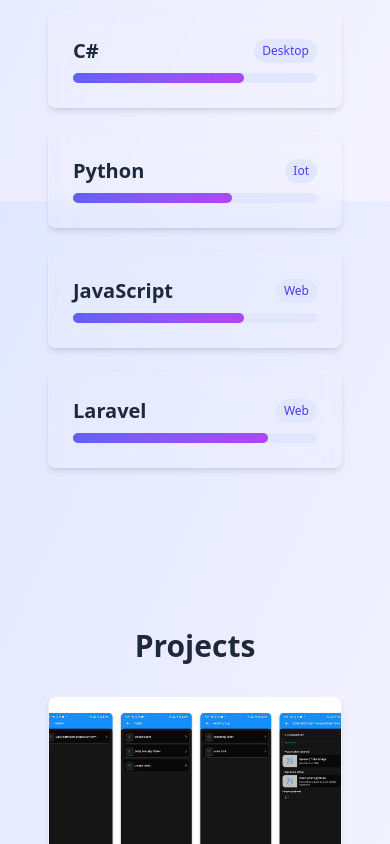
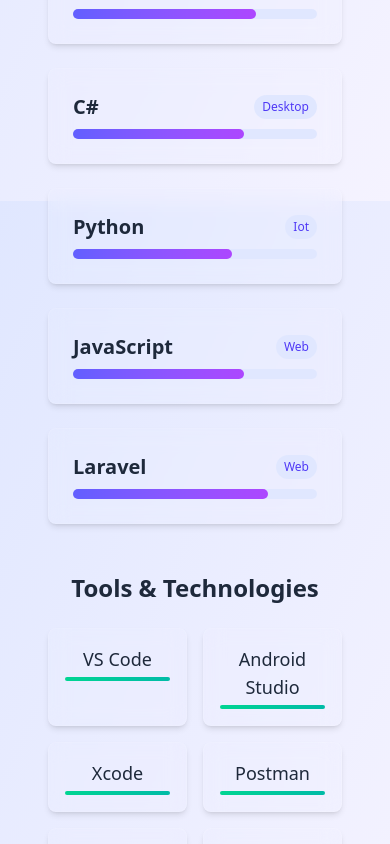
Before and after one commit to Kirara02/Portfolio-Vue, a Vue app: page / in a window 390 px wide. Shown: the part 4863-5707 px from the top of the page. Built offline with nearby package versions, Linux system fonts and the light colour scheme.

Commit message:
feat: enhance skills section with tools & technologies and add ToolCard component

```diff
--- a/cv-generator.mjs
+++ b/cv-generator.mjs
@@ -16,7 +16,8 @@
         backend: 'Backend Development',
         web: 'Web Development',
         desktop: 'Desktop Development',
-        iot: 'IoT Development'
+        iot: 'IoT Development',
+        tools: 'Tools & Technologies'
     };
 
     return `<!DOCTYPE html>
--- a/src/components/SkillSection.vue
+++ b/src/components/SkillSection.vue
@@ -1,15 +1,29 @@
 <script setup lang="ts">
-import portfolioData from '../data/portfolio.json'
-import SkillCard from './cards/SkillCard.vue'
+import portfolioData from "../data/portfolio.json";
+import SkillCard from "./cards/SkillCard.vue";
+import ToolCard from "./cards/ToolCard.vue";
+
+const programmingSkills = portfolioData.skills.filter(
+  (skill) => skill.category !== "tools"
+);
+const tools = portfolioData.skills.filter(
+  (skill) => skill.category === "tools"
+);
 </script>
 
 <template>
   <section id="skill" class="py-20">
     <div class="container mx-auto px-4">
       <h2 class="text-3xl font-bold mb-8 text-secondary">Skills</h2>
+
+      <!-- Programming Skills -->
+      <div class="mb-12">
+        <h3 class="text-2xl font-semibold mb-6 text-secondary">
+          Programming Skills
+        </h3>
         <div class="grid grid-cols-1 md:grid-cols-2 lg:grid-cols-3 gap-6">
           <SkillCard
-          v-for="skill in portfolioData.skills"
+            v-for="skill in programmingSkills"
             :key="skill.name"
             :name="skill.name"
             :level="skill.level"
@@ -17,5 +31,18 @@
           />
         </div>
       </div>
+
+      <!-- Tools & Technologies -->
+      <div>
+        <h3 class="text-2xl font-semibold mb-6 text-secondary">
+          Tools & Technologies
+        </h3>
+        <div
+          class="grid grid-cols-2 md:grid-cols-3 lg:grid-cols-4 xl:grid-cols-5 gap-4"
+        >
+          <ToolCard v-for="tool in tools" :key="tool.name" :name="tool.name" />
+        </div>
+      </div>
+    </div>
   </section>
 </template>
--- /dev/null
+++ b/src/components/cards/ToolCard.vue
@@ -0,0 +1,16 @@
+<script setup lang="ts">
+defineProps<{
+  name: string;
+}>();
+</script>
+
+<template>
+  <div
+    class="glass-effect p-4 rounded-lg shadow-md hover:shadow-lg transition-all duration-300 hover:scale-105 text-center"
+  >
+    <div class="text-lg font-medium text-secondary mb-1">{{ name }}</div>
+    <div
+      class="w-full h-1 bg-gradient-to-r from-emerald-400 to-teal-500 rounded-full"
+    ></div>
+  </div>
+</template>
--- a/src/data/portfolio.json
+++ b/src/data/portfolio.json
@@ -42,7 +42,20 @@
     { "name": "C#", "level": 70, "category": "desktop" },
     { "name": "Python", "level": 65, "category": "iot" },
     { "name": "JavaScript", "level": 70, "category": "web" },
-    { "name": "Laravel", "level": 80, "category": "web" }
+    { "name": "Laravel", "level": 80, "category": "web" },
+    { "name": "VS Code", "category": "tools" },
+    { "name": "Android Studio", "category": "tools" },
+    { "name": "Xcode", "category": "tools" },
+    { "name": "Postman", "category": "tools" },
+    { "name": "Git", "category": "tools" },
+    { "name": "GitHub", "category": "tools" },
+    { "name": "Figma", "category": "tools" },
+    { "name": "Trello", "category": "tools" },
+    { "name": "Discord", "category": "tools" },
+    { "name": "Docker", "category": "tools" },
+    { "name": "Firebase", "category": "tools" },
+    { "name": "PostgreSQL", "category": "tools" },
+    { "name": "SQLite", "category": "tools" }
   ],
   "projects": [
     {
```
Also changed, not shown: 1 other file (tests, documents, lock files or other folders). Lines whose indentation alone changed are shown as unchanged.
